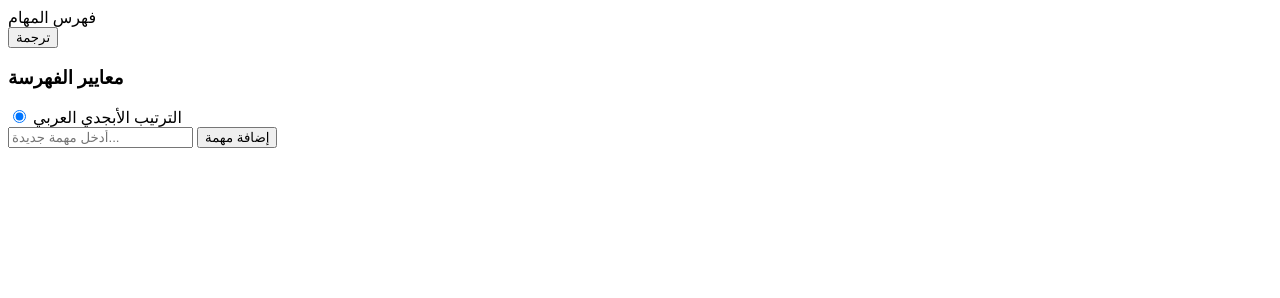
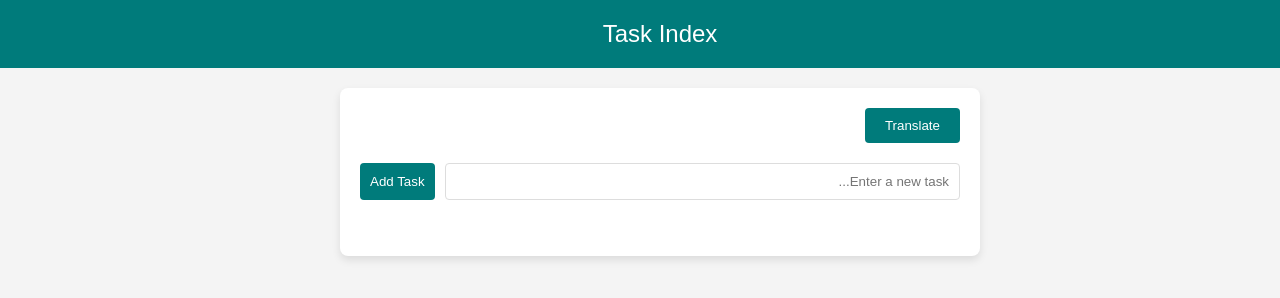
Before and after one commit to suhaib-gg1/DIS, a plain HTML site: page index.html in a window 1280 px wide. Both pictures are taken after a click on the button "ترجمة". Drawn offline with Linux system fonts and the light colour scheme.

Commit message:
Update index.html

```diff
--- a/index.html
+++ b/index.html
@@ -1,39 +1,207 @@
 <!DOCTYPE html>
 <html lang="ar">
 <head>
-    <!-- إعدادات الصفحة والستايل -->
+    <meta charset="UTF-8">
+    <meta name="viewport" content="width=device-width, initial-scale=1.0">
+    <title>فهرس المهام</title>
     <style>
-        /* كل تنسيقات CSS هنا */
+        body {
+            font-family: Arial, sans-serif;
+            margin: 0;
+            padding: 0;
+            display: flex;
+            flex-direction: column;
+            align-items: center;
+            background-color: #f4f4f4;
+            direction: rtl;
+        }
+        header {
+            background-color: #007b7b;
+            color: white;
+            padding: 20px;
+            width: 100%;
+            text-align: center;
+            font-size: 24px;
+            animation: fadeIn 1s ease-in-out;
+        }
+        .container {
+            margin: 20px;
+            width: 90%;
+            max-width: 600px;
+            background: white;
+            padding: 20px;
+            box-shadow: 0 4px 8px rgba(0, 0, 0, 0.1);
+            border-radius: 8px;
+            animation: slideIn 1s ease-in-out;
+        }
+        .task-list {
+            list-style: none;
+            padding: 0;
+            display: flex;
+            flex-direction: column;
+            gap: 10px;
+        }
+        .task-card {
+            background: #ffffff;
+            padding: 15px;
+            border-radius: 8px;
+            box-shadow: 0 4px 6px rgba(0, 0, 0, 0.1);
+            display: flex;
+            justify-content: space-between;
+            align-items: center;
+            opacity: 0;
+            animation: fadeIn 0.5s ease-in-out forwards;
+        }
+        .task-card span {
+            font-weight: bold;
+            color: #007b7b;
+        }
+        button {
+            background-color: #ff4c4c;
+            color: white;
+            border: none;
+            padding: 5px 10px;
+            cursor: pointer;
+            border-radius: 4px;
+            transition: background-color 0.3s ease;
+        }
+        button:hover {
+            background-color: #e43b3b;
+        }
+        .add-task {
+            display: flex;
+            gap: 10px;
+            margin-bottom: 20px;
+        }
+        .add-task input {
+            flex: 1;
+            padding: 10px;
+            border: 1px solid #ddd;
+            border-radius: 4px;
+            transition: border-color 0.3s ease;
+        }
+        .add-task input:focus {
+            border-color: #007b7b;
+        }
+        .add-task button {
+            background-color: #007b7b;
+            transition: background-color 0.3s ease;
+        }
+        .add-task button:hover {
+            background-color: #005f5f;
+        }
+        .translate-button {
+            margin-bottom: 20px;
+            background-color: #007b7b;
+            color: white;
+            border: none;
+            padding: 10px 20px;
+            cursor: pointer;
+            border-radius: 4px;
+            transition: background-color 0.3s ease, transform 0.3s ease;
+        }
+        .translate-button:hover {
+            background-color: #005f5f;
+            transform: scale(1.05);
+        }
+
+        @keyframes fadeIn {
+            from {
+                opacity: 0;
+            }
+            to {
+                opacity: 1;
+            }
+        }
+
+        @keyframes slideIn {
+            from {
+                transform: translateY(20px);
+                opacity: 0;
+            }
+            to {
+                transform: translateY(0);
+                opacity: 1;
+            }
+        }
     </style>
 </head>
 <body>
-    <!-- واجهة المستخدم -->
     <header>فهرس المهام</header>
     <div class="container">
-        <button class="translate-button">ترجمة</button>
-
-        <!-- معايير الفهرسة -->
-        <div class="criteria-section">
-            <h3>معايير الفهرسة</h3>
-            <div class="criteria-item">
-                <input type="radio" id="arabicSort" name="sortCriteria" checked>
-                <label for="arabicSort">الترتيب الأبجدي العربي</label>
-            </div>
-        </div>
-
-        <!-- حقل إضافة المهام -->
+        <button class="translate-button" onclick="toggleTranslation()">ترجمة</button>
         <div class="add-task">
             <input type="text" id="taskInput" placeholder="أدخل مهمة جديدة...">
             <button onclick="addTask()">إضافة مهمة</button>
         </div>
-
-        <!-- قائمة المهام -->
         <ul id="taskList" class="task-list"></ul>
     </div>
 
-    <!-- السكريبتات -->
     <script>
-        // كل الدوال الجاهزة هنا (إضافة/حذف/ترتيب المهام + الترجمة)
+        let isTranslated = false;
+
+        function addTask() {
+            const taskInput = document.getElementById('taskInput');
+            const taskList = document.getElementById('taskList');
+            const taskValue = taskInput.value.trim();
+
+            if (taskValue === '') {
+                alert(isTranslated ? 'Please enter a task.' : 'من فضلك أدخل مهمة.');
+                return;
+            }
+
+            const taskCard = document.createElement('div');
+            taskCard.className = 'task-card';
+
+            const firstLetter = document.createElement('span');
+            const taskText = document.createTextNode(taskValue);
+            const deleteButton = document.createElement('button');
+
+            firstLetter.textContent = taskValue[0].toUpperCase() + ': ';
+            deleteButton.textContent = isTranslated ? 'Delete' : 'حذف';
+            deleteButton.onclick = () => taskCard.remove();
+
+            taskCard.appendChild(firstLetter);
+            taskCard.appendChild(taskText);
+            taskCard.appendChild(deleteButton);
+
+            const tasks = Array.from(taskList.children);
+            tasks.push(taskCard);
+
+            tasks.sort((a, b) => a.textContent.localeCompare(b.textContent));
+
+            taskList.innerHTML = '';
+            tasks.forEach((task, index) => {
+                task.style.animationDelay = `${index * 0.1}s`;
+                taskList.appendChild(task);
+            });
+
+            taskInput.value = '';
+        }
+
+        function toggleTranslation() {
+            const elements = document.querySelectorAll('header, .add-task input, .add-task button, .translate-button');
+            const translations = {
+                'فهرس المهام': 'Task Index',
+                'Task Index': 'فهرس المهام',
+                'أدخل مهمة جديدة...': 'Enter a new task...',
+                'Enter a new task...': 'أدخل مهمة جديدة...',
+                'إضافة مهمة': 'Add Task',
+                'Add Task': 'إضافة مهمة',
+                'ترجمة': 'Translate',
+                'Translate': 'ترجمة'
+            };
+
+            elements.forEach(el => {
+                if (el.placeholder && translations[el.placeholder]) {
+                    el.placeholder = translations[el.placeholder];
+                } else if (el.textContent && translations[el.textContent]) {
+                    el.textContent = translations[el.textContent];
+                }
+            });
+
+            isTranslated = !isTranslated;
+        }
     </script>
 </body>
 </html>
```
